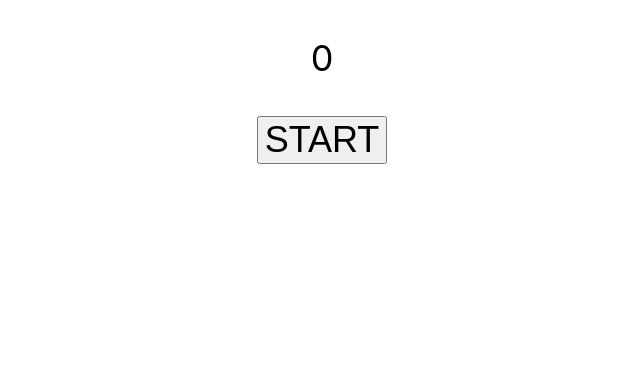
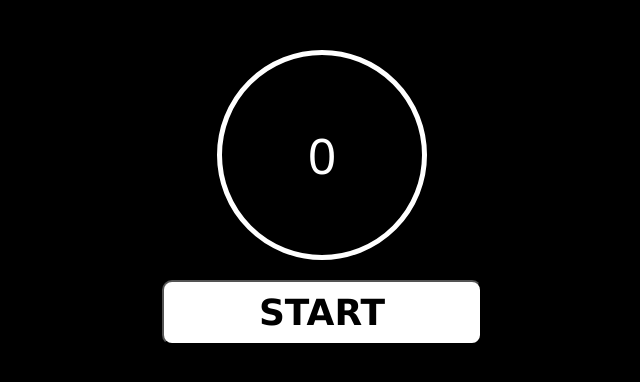
Before and after one commit to ArekeL/cra_ex_1_timer, a React app in the folder timer/: page / in a window 1280 px wide. Shown: the whole page, without its empty margins (318-958 px from the left). Built offline with nearby package versions, Linux system fonts and the light colour scheme.

Commit message:
new style css

```diff
--- a/timer/src/components/App.css
+++ b/timer/src/components/App.css
@@ -1,11 +1,30 @@
 body {
 	text-align: center;
+	background-color: black;
 }
 
 p {
-	font-size: 36px;
+	font-size: 50px;
+	font-family: system-ui, "Segoe UI", "Open Sans", "Helvetica Neue", sans-serif;
+	color: white;
+	font-weight: 500;
 	text-align: center;
+	line-height: 400%;
+	border: 5px solid white;
+	border-radius: 50%;
+	width: 200px;
+	height: 200px;
+	display: block;
+	margin: 50px auto 20px auto;
+	padding: auto;
 }
 button {
 	font-size: 36px;
+	font-family: Verdana, Tahoma, sans-serif;
+	color: black;
+	font-weight: 600;
+	background-color: white;
+	border-radius: 10px;
+	width: 25vw;
+	padding: 10px;
 }
```
